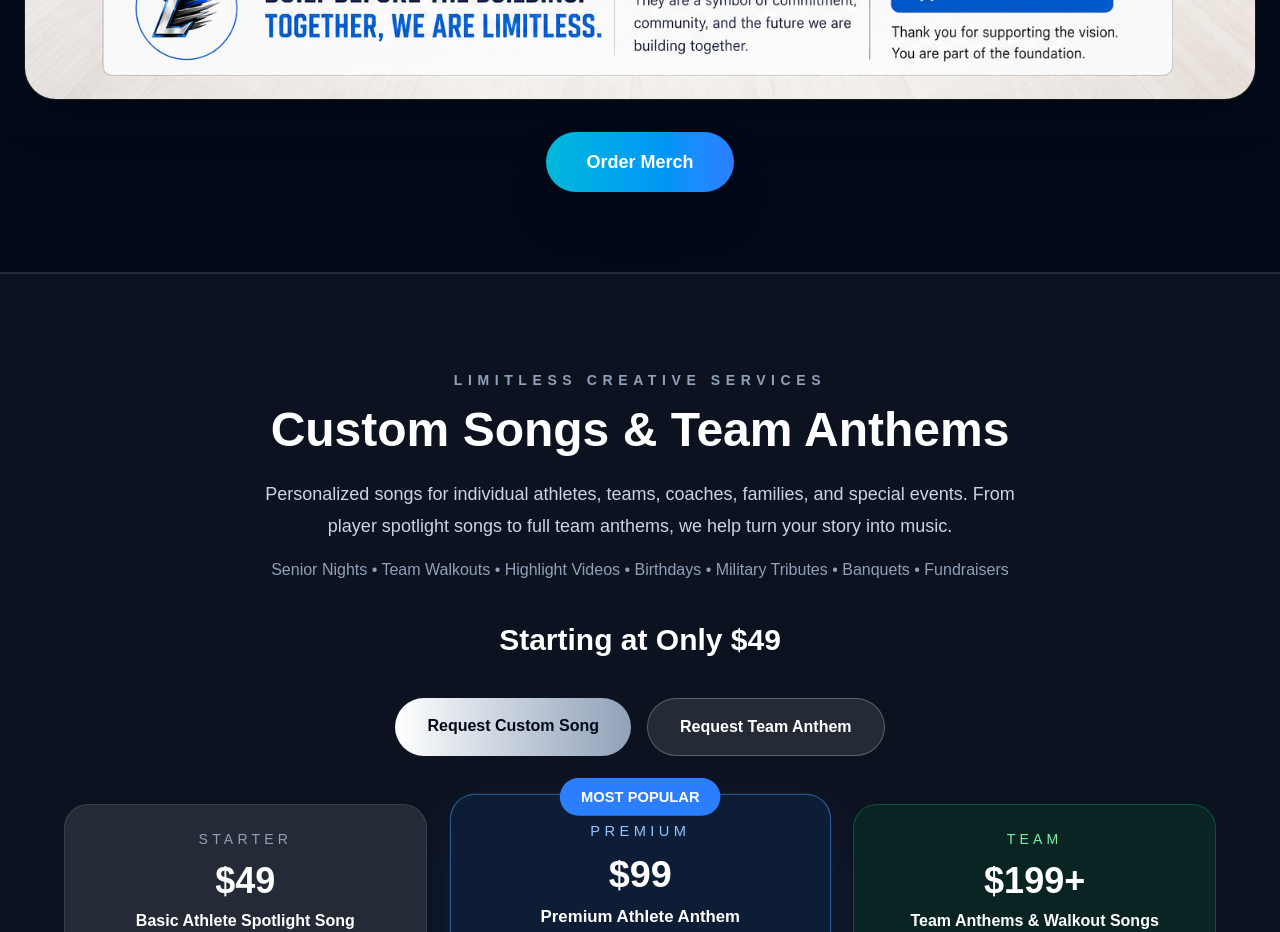
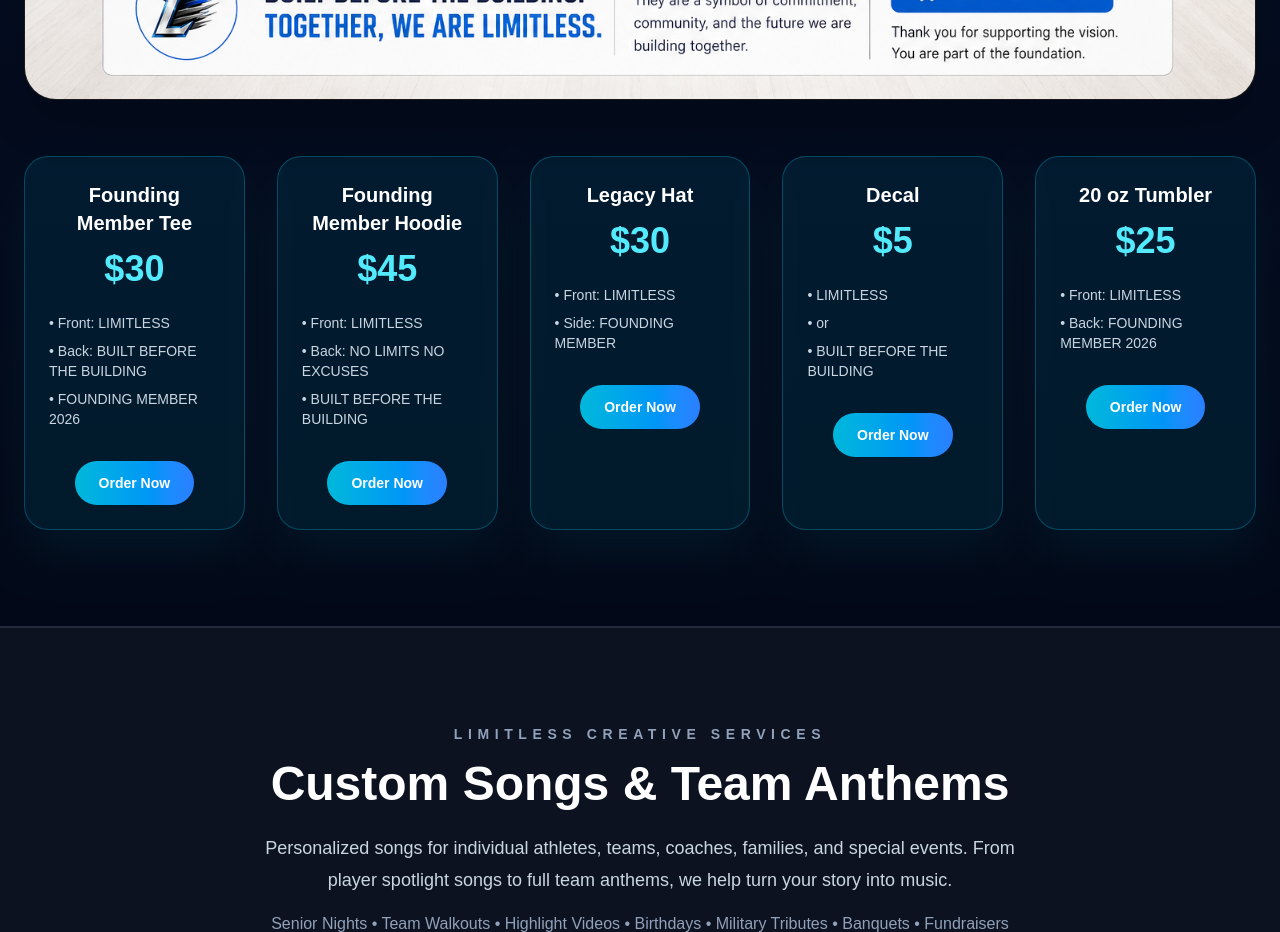
Before and after one commit to celiadelacruz89-gif/limitless-sports-complex, a Next.js app in the folder my-app/: page / in a window 1280 px wide. Shown: the part 8220-9152 px from the top of the page. Built offline with nearby package versions, Linux system fonts and the light colour scheme.

Commit message:
Add merch section

```diff
--- a/my-app/app/page.tsx
+++ b/my-app/app/page.tsx
@@ -553,7 +553,6 @@
   className="border-y border-white/10 bg-gradient-to-b from-[#07122b] to-[#020817] px-6 py-24"
 >
   <div className="mx-auto max-w-7xl">
-
     <div className="text-center">
       <p className="text-sm font-bold uppercase tracking-[0.4em] text-slate-400">
         Official Limitless Merch
@@ -571,22 +570,65 @@
     <div className="mt-12 overflow-hidden rounded-[2rem] border border-white/10 bg-black shadow-2xl">
       <img
         src="/limitless-merch-banner.png"
-        alt="Limitless Merch"
+        alt="Official Limitless Merch"
         className="w-full"
       />
     </div>
 
-    <div className="mt-12 text-center">
+    <div className="mt-14 grid gap-8 md:grid-cols-2 lg:grid-cols-5">
+      {[
+        {
+          name: "Founding Member Tee",
+          price: "$30",
+          details: ["Front: LIMITLESS", "Back: BUILT BEFORE THE BUILDING", "FOUNDING MEMBER 2026"],
+        },
+        {
+          name: "Founding Member Hoodie",
+          price: "$45",
+          details: ["Front: LIMITLESS", "Back: NO LIMITS NO EXCUSES", "BUILT BEFORE THE BUILDING"],
+        },
+        {
+          name: "Legacy Hat",
+          price: "$30",
+          details: ["Front: LIMITLESS", "Side: FOUNDING MEMBER"],
+        },
+        {
+          name: "Decal",
+          price: "$5",
+          details: ["LIMITLESS", "or", "BUILT BEFORE THE BUILDING"],
+        },
+        {
+          name: "20 oz Tumbler",
+          price: "$25",
+          details: ["Front: LIMITLESS", "Back: FOUNDING MEMBER 2026"],
+        },
+      ].map((item) => (
+        <div
+          key={item.name}
+          className="rounded-3xl border border-cyan-500/30 bg-cyan-500/10 p-6 text-center shadow-2xl shadow-cyan-500/10"
+        >
+          <h3 className="text-xl font-black">{item.name}</h3>
+          <p className="mt-3 text-4xl font-black text-cyan-300">
+            {item.price}
+          </p>
+
+          <ul className="mt-6 space-y-2 text-left text-sm text-slate-300">
+            {item.details.map((detail) => (
+              <li key={detail}>• {detail}</li>
+            ))}
+          </ul>
+
           <a
             href="https://form.jotform.com/261524366412049"
             target="_blank"
             rel="noopener noreferrer"
-        className="rounded-full bg-gradient-to-r from-cyan-500 to-blue-500 px-10 py-5 text-lg font-black text-white shadow-2xl transition duration-300 hover:scale-105"
+            className="mt-8 inline-block rounded-full bg-gradient-to-r from-cyan-500 to-blue-500 px-6 py-3 text-sm font-black text-white transition duration-300 hover:scale-105"
           >
-        Order Merch
+            Order Now
           </a>
         </div>
-
+      ))}
+    </div>
   </div>
 </section>
 
```
Lines whose indentation alone changed are shown as unchanged.
